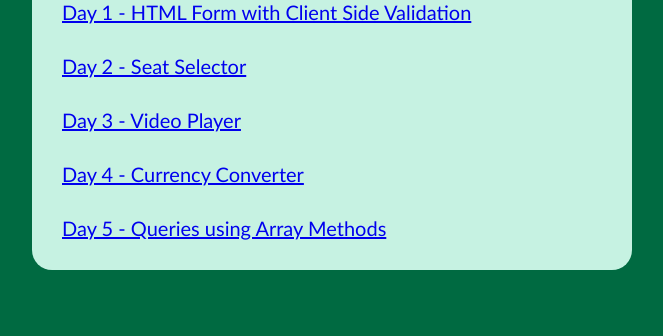
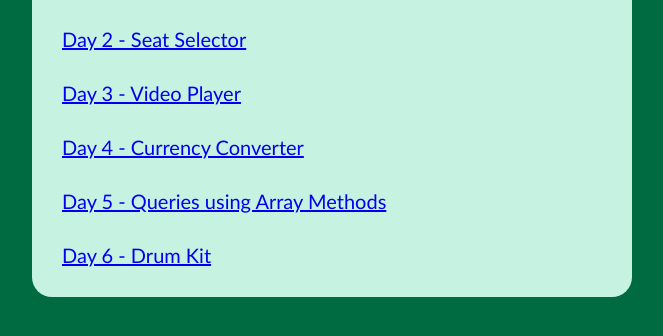
Before and after one commit to urwah1248/10-Days-10-Projects, a plain HTML site: page index.html in a window 1280 px wide. Shown: the part 320-656 px from the top of the page, without its empty margins (308-971 px from the left). Drawn offline with Linux system fonts and the light colour scheme.

Commit message:
fixed homepage

```diff
--- a/index.html
+++ b/index.html
@@ -16,6 +16,7 @@
             <li><a href="./3-Video-Player">Day 3 - Video Player</a></li>
             <li><a href="./4-currency-converter">Day 4 - Currency Converter</a></li>
             <li><a href="./5-array-methods">Day 5 - Queries using Array Methods</a></li>
+            <li><a href="./6-drum-kit">Day 6 - Drum Kit</a></li>
         </ul>
     </div>
 </body>
```
